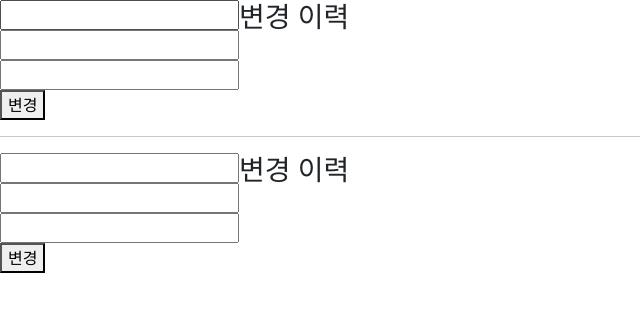
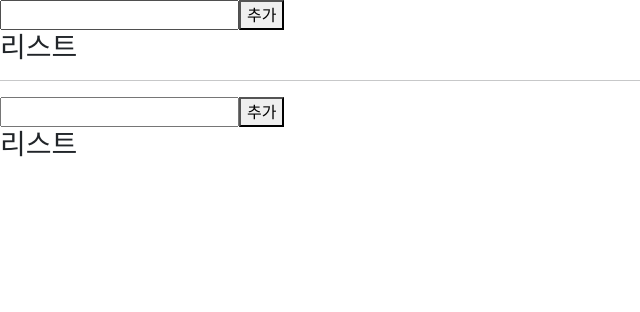
Before and after one commit to yumin359/react, a React (Vite) app: page / in a window 1280 px wide. Shown: the top 312 px of the page, without its empty margins (0-640 px from the left). Built offline with nearby package versions, Linux system fonts and the light colour scheme.

Commit message:
0703 lifting state up

```diff
--- /dev/null
+++ b/src/App33.jsx
@@ -0,0 +1,83 @@
+import React, { useState } from "react";
+
+function MyComp1() {
+  const [item, setItem] = useState("");
+  const [list, setList] = useState([]);
+
+  return (
+    <div>
+      <div>
+        <input
+          type="text"
+          value={item}
+          onChange={(e) => setItem(e.target.value)}
+        />
+        <button onClick={() => setList([...list, item])}>추가</button>
+      </div>
+      <div>
+        <h3>리스트</h3>
+        <ul>
+          {list.map((item) => (
+            <li>{item}</li>
+          ))}
+        </ul>
+      </div>
+    </div>
+  );
+}
+// 위에처럼 한번에 쓰는 것보다
+
+// 한 컴포넌트가 또 다른 컴포넌트를 품고있는 이런 형태가 더 많이 나타남
+function MyInput({ onSaveClick }) {
+  const [item, setItem] = useState("");
+  return (
+    <div>
+      <input
+        type="text"
+        value={item}
+        onChange={(e) => setItem(e.target.value)}
+      />
+      <button onClick={() => onSaveClick(item)}>추가</button>
+    </div>
+  );
+}
+function MyList({ list }) {
+  return (
+    <div>
+      <h3>리스트</h3>
+      <ul>
+        {list.map((item) => (
+          <li>{item}</li>
+        ))}
+      </ul>
+    </div>
+  );
+}
+function MyComp2() {
+  // lifting state up : 하위(자식) 컴포넌트의 상태를 상위(조상,부모) 컴포넌트로 옮김
+  // 필요한 상태만 했음
+  const [list, setList] = useState([]);
+
+  function handleSaveClick(item) {
+    setList([...list, item]);
+  }
+
+  return (
+    <div>
+      <MyInput onSaveClick={handleSaveClick} />
+      <MyList list={list} />
+    </div>
+  );
+}
+
+function App33(props) {
+  return (
+    <div>
+      <MyComp2 />
+      <hr />
+      <MyComp1 />
+    </div>
+  );
+}
+
+export default App33;
--- a/src/main.jsx
+++ b/src/main.jsx
@@ -1,12 +1,12 @@
 import { StrictMode } from "react";
 import { createRoot } from "react-dom/client";
 import "bootstrap/dist/css/bootstrap.min.css";
-import App32 from "./App32.jsx";
+import App33 from "./App33.jsx";
 
 createRoot(document.getElementById("root")).render(
   <StrictMode>
     <>
-      <App32 />
+      <App33 />
     </>
   </StrictMode>,
 );
```
